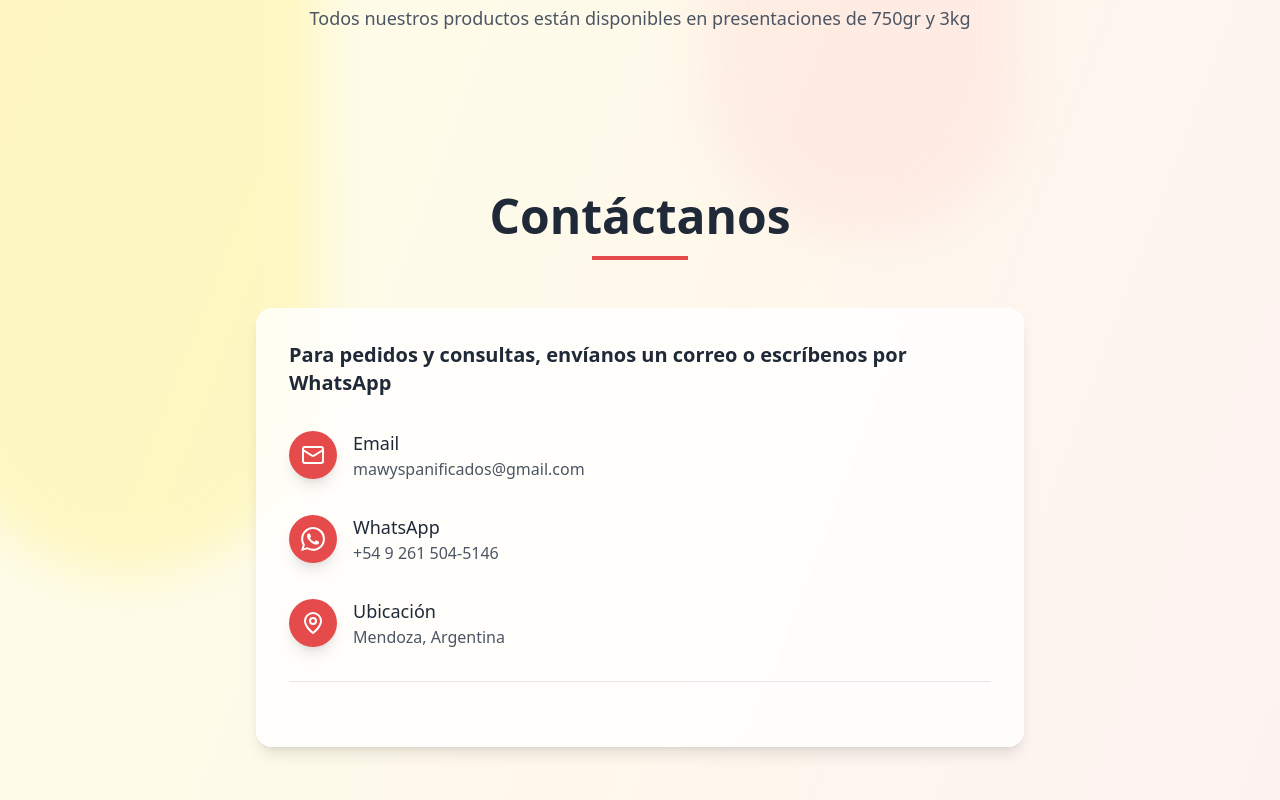
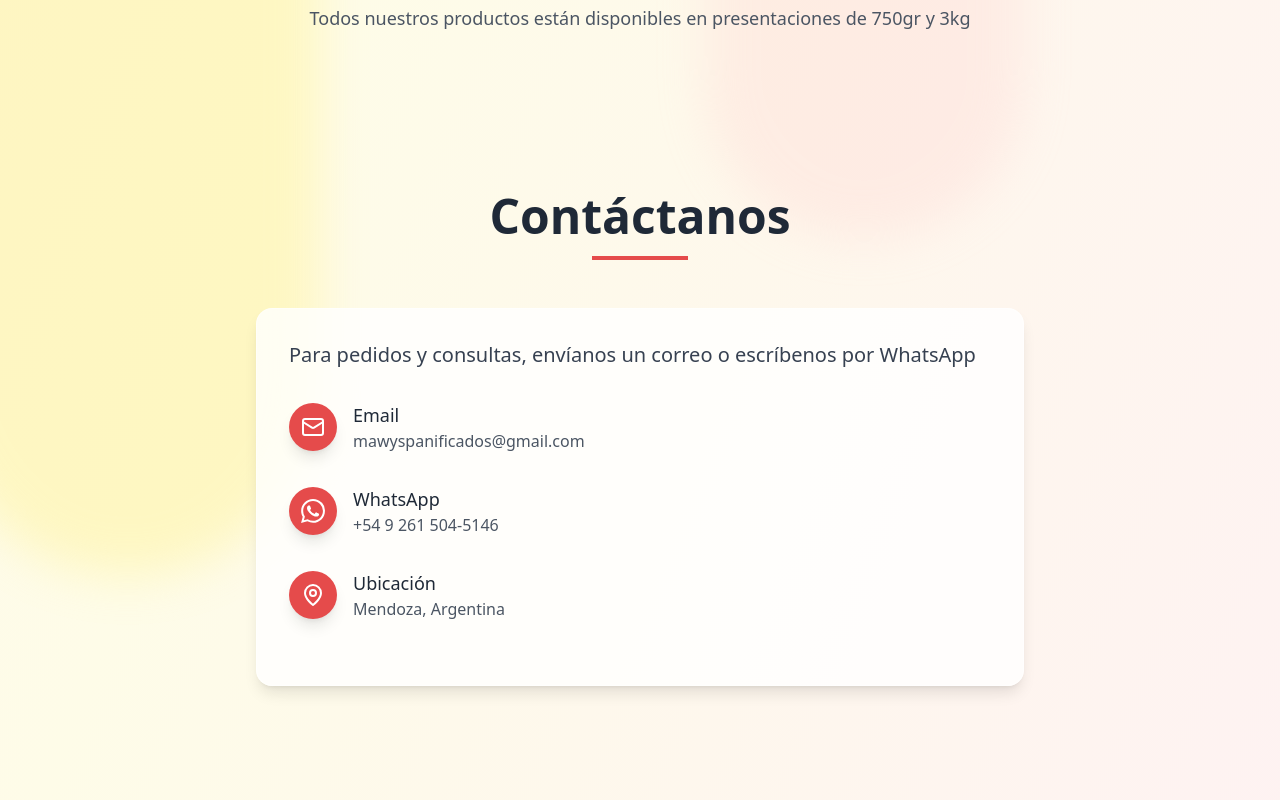
Before and after one commit to facupetitfour/Mawys, a React (Vite) app: page / in a window 1280 px wide. Shown: the part 2449-3249 px from the top of the page. Built offline with nearby package versions, Linux system fonts and the light colour scheme.

Commit message:
optimizacion componente contact

```diff
--- a/src/components/Contact.tsx
+++ b/src/components/Contact.tsx
@@ -6,25 +6,29 @@ export function Contact() {
     >
       <div className="container mx-auto px-4 relative z-10">
         <div className="max-w-3xl mx-auto">
+          {/* Título */}
           <div className="text-center mb-12">
             <h2 className="text-5xl font-bold mb-4 text-gray-800 dark:text-gray-100 transition-colors duration-300">
               Contáctanos
             </h2>
-            <div className="w-24 h-1 bg-[#E54B4B] mx-auto mb-6 transition-colors duration-300"></div>
+            <div className="w-24 h-1 bg-[#E54B4B] mx-auto mb-6 transition-colors duration-300" />
           </div>
 
-          <div className="bg-white/80 dark:bg-gray-800/80 backdrop-blur-sm rounded-2xl p-8 shadow-lg border border-white/50 dark:border-gray-700/50 transition-colors duration-300">
-            <h4 className="text-xl font-bold mb-8 text-gray-800 dark:text-gray-100 transition-colors duration-300">
+          {/* Tarjeta de contacto */}
+          <div className="bg-white/80 dark:bg-gray-800/80 rounded-2xl p-8 shadow-lg border border-white/50 dark:border-gray-700/50 transition-colors duration-300">
+            <h4 className="text-xl  mb-8 text-gray-700 dark:text-gray-100 transition-colors duration-300">
               Para pedidos y consultas, envíanos un correo o escríbenos por WhatsApp
             </h4>
 
-            <div className="flex flex-col md:flex-col md:items-start mb-8 pb-8 border-b border-gray-200 dark:border-gray-700 gap-8 transition-colors duration-300">
-              {/* Email */}
-              <div className="flex items-center mb-4 md:mb-0">
-                <div
-                  className="w-12 h-12 rounded-full bg-[#E54B4B] flex items-center justify-center flex-shrink-0 shadow-lg mr-4 cursor-pointer transition-colors duration-300"
-                  onClick={() => window.open("mailto:mawyspanificados@gmail.com", "_blank")}
-                >
+            <div className="flex flex-col md:items-start mb-8 gap-8 transition-colors duration-300">
+
+              {/** Contact Items */}
+              {[
+                {
+                  title: "Email",
+                  link: "mailto:mawyspanificados@gmail.com",
+                  display: "mawyspanificados@gmail.com",
+                  icon: (
                     <svg
                       xmlns="http://www.w3.org/2000/svg"
                       width="24"
@@ -35,94 +39,83 @@ export function Contact() {
                       strokeWidth="2"
                       strokeLinecap="round"
                       strokeLinejoin="round"
-                    className="w-6 h-6 text-white transition-colors duration-300"
+                      className="w-6 h-6 text-white"
                     >
-                    <rect width="20" height="16" x="2" y="4" rx="2"></rect>
-                    <path d="m22 7-8.97 5.7a1.94 1.94 0 0 1-2.06 0L2 7"></path>
+                      <rect width="20" height="16" x="2" y="4" rx="2" />
+                      <path d="m22 7-8.97 5.7a1.94 1.94 0 0 1-2.06 0L2 7" />
                     </svg>
-                </div>
-                <div>
-                  <h4 className="text-lg font-medium text-gray-800 dark:text-gray-100 transition-colors duration-300">
-                    Email
-                  </h4>
-                  <a
-                    href="mailto:mawyspanificados@gmail.com"
-                    className="text-gray-600 dark:text-gray-300 hover:text-[#E54B4B] transition-colors duration-300"
-                  >
-                    mawyspanificados@gmail.com
-                  </a>
-                </div>
-              </div>
-
-              {/* WhatsApp */}
-              <div className="flex items-center mb-4 md:mb-0">
-                <div
-                  className="w-12 h-12 rounded-full bg-[#E54B4B] flex items-center justify-center flex-shrink-0 shadow-lg mr-4 cursor-pointer transition-colors duration-300"
-                  onClick={() =>
-                    window.open(
-                      "https://wa.me/+5492615045146?text=Hola%20Mawy's,%20Quiero%20realizar%20una%20consulta.",
-                      "_blank"
-                    )
-                  }
-                >
+                  ),
+                },
+                {
+                  title: "WhatsApp",
+                  link: "https://wa.me/+5492615045146?text=Hola%20Mawy's,%20Quiero%20realizar%20una%20consulta.",
+                  display: "+54 9 261 504-5146",
+                  icon: (
                     <svg
                       xmlns="http://www.w3.org/2000/svg"
                       width="24"
                       height="24"
                       viewBox="0 0 24 24"
                       fill="currentColor"
-                    className="w-6 h-6 text-white transition-colors duration-300"
+                      className="w-6 h-6 text-white"
                     >
                       <path d="M17.472 14.382c-.297-.149-1.758-.867-2.03-.967-.273-.099-.471-.148-.67.15-.197.297-.767.966-.94 1.164-.173.199-.347.223-.644.075-.297-.15-1.255-.463-2.39-1.475-.883-.788-1.48-1.761-1.653-2.059-.173-.297-.018-.458.13-.606.134-.133.298-.347.446-.52.149-.174.198-.298.298-.497.099-.198.05-.371-.025-.52-.075-.149-.669-1.612-.916-2.207-.242-.579-.487-.5-.669-.51-.173-.008-.371-.01-.57-.01-.198 0-.52.074-.792.372-.272.297-1.04 1.016-1.04 2.479 0 1.462 1.065 2.875 1.213 3.074.149.198 2.096 3.2 5.077 4.487.709.306 1.262.489 1.694.625.712.227 1.36.195 1.871.118.571-.085 1.758-.719 2.006-1.413.248-.694.248-1.289.173-1.413-.074-.124-.272-.198-.57-.347m-5.421 7.403h-.004a9.87 9.87 0 01-5.031-1.378l-.361-.214-3.741.982.998-3.648-.235-.374a9.86 9.86 0 01-1.51-5.26c.001-5.45 4.436-9.884 9.888-9.884 2.64 0 5.122 1.03 6.988 2.898a9.825 9.825 0 012.893 6.994c-.003 5.45-4.437 9.884-9.885 9.884m8.413-18.297A11.815 11.815 0 0012.05 0C5.495 0 .16 5.335.157 11.892c0 2.096.547 4.142 1.588 5.945L.057 24l6.305-1.654a11.882 11.882 0 005.683 1.448h.005c6.554 0 11.89-5.335 11.893-11.893A11.821 11.821 0 0020.885 3.488" />
                     </svg>
-                </div>
-                <div>
-                  <h4 className="text-lg font-medium text-gray-800 dark:text-gray-100 transition-colors duration-300">
-                    WhatsApp
-                  </h4>
-                  <a
-                    href="https://wa.me/+5492615045146?text=Hola%20Mawy's,%20Quiero%20realizar%20una%20consulta."
-                    target="_blank"
-                    rel="noopener noreferrer"
-                    className="text-gray-600 dark:text-gray-300 hover:text-[#E54B4B] transition-colors duration-300 cursor-pointer"
-                  >
-                    +54 9 261 504-5146
-                  </a>
-                </div>
-              </div>
-
-              {/* Ubicación */}
-              <div className="flex items-center">
-                <div className="w-12 h-12 rounded-full bg-[#E54B4B] flex items-center justify-center flex-shrink-0 shadow-lg mr-4 transition-colors duration-300">
+                  ),
+                },
+                {
+                  title: "Ubicación",
+                  display: "Mendoza, Argentina",
+                  icon: (
                     <svg
                       xmlns="http://www.w3.org/2000/svg"
                       width="24"
                       height="24"
-                    viewBox="0 0 24 24"
                       fill="none"
                       stroke="currentColor"
                       strokeWidth="2"
                       strokeLinecap="round"
                       strokeLinejoin="round"
-                    className="w-6 h-6 text-white transition-colors duration-300"
+                      className="w-6 h-6 text-white"
                     >
                       <path d="M20 10c0 6-8 12-8 12s-8-6-8-12a8 8 0 0 1 16 0Z"></path>
                       <circle cx="12" cy="10" r="3"></circle>
                     </svg>
+                  ),
+                },
+              ].map((item, index) => (
+                <div key={index} className="flex items-center mb-4 md:mb-0">
+                  <div
+                    className="w-12 h-12 rounded-full bg-[#E54B4B] flex items-center justify-center flex-shrink-0 shadow-lg mr-4 cursor-pointer transition-colors duration-300"
+                    onClick={() => item.link && window.open(item.link, "_blank")}
+                  >
+                    {item.icon}
                   </div>
                   <div>
                     <h4 className="text-lg font-medium text-gray-800 dark:text-gray-100 transition-colors duration-300">
-                    Ubicación
+                      {item.title}
                     </h4>
+                    {item.link ? (
+                      <a
+                        href={item.link}
+                        target="_blank"
+                        rel="noopener noreferrer"
+                        className="text-gray-600 dark:text-gray-300 hover:text-[#E54B4B] transition-colors duration-300 cursor-pointer"
+                      >
+                        {item.display}
+                      </a>
+                    ) : (
                       <p className="text-gray-600 dark:text-gray-300 transition-colors duration-300">
-                    Mendoza, Argentina
+                        {item.display}
                       </p>
+                    )}
                   </div>
                 </div>
+              ))}
             </div>
           </div>
         </div>
       </div>
     </section>
-  )
+  );
 }
```
Lines whose indentation alone changed are shown as unchanged.
